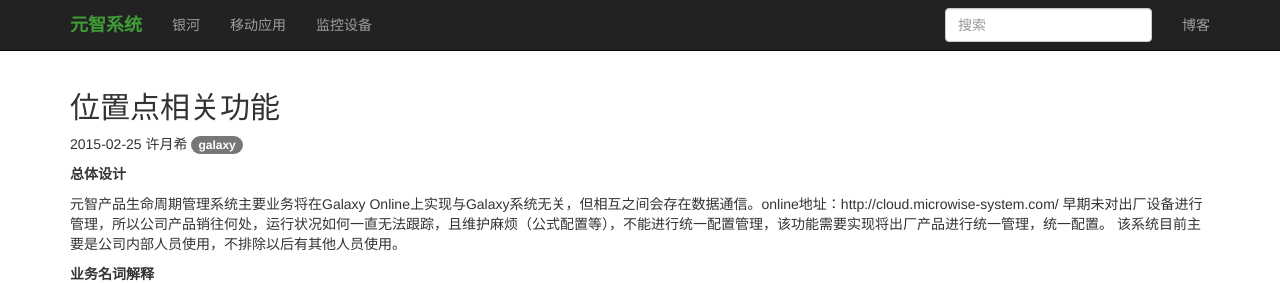
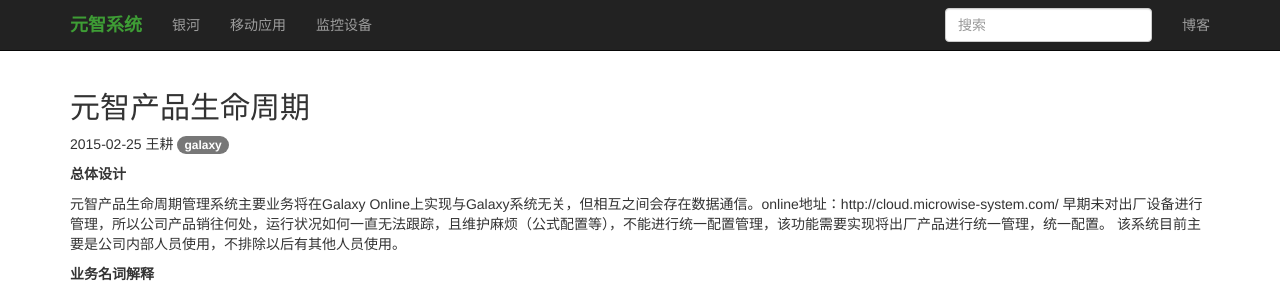
Before and after one commit to microwise-system/products, a Jekyll site: the page built from _posts/2015-02-25-products-cloud.markdown, in a window 1280 px wide. Shown: the top 283 px of the page. Built offline with Jekyll 4.4.1, drawn with Linux system fonts in a browser that asks for light colours; nearby versions of some CDN libraries; Markdown is read by kramdown in place of the engine named in the settings; comment, search, counter and statistics services are not loaded.

Commit message:
products cloud modify

```diff
--- a/_posts/2015-02-25-products-cloud.markdown
+++ b/_posts/2015-02-25-products-cloud.markdown
@@ -1,8 +1,8 @@
 ---
 layout: post
-title:  "位置点相关功能"
+title:  "元智产品生命周期"
 categories: galaxy
-author: "许月希"
+author: "王耕"
 ---
 
 **总体设计**
```
